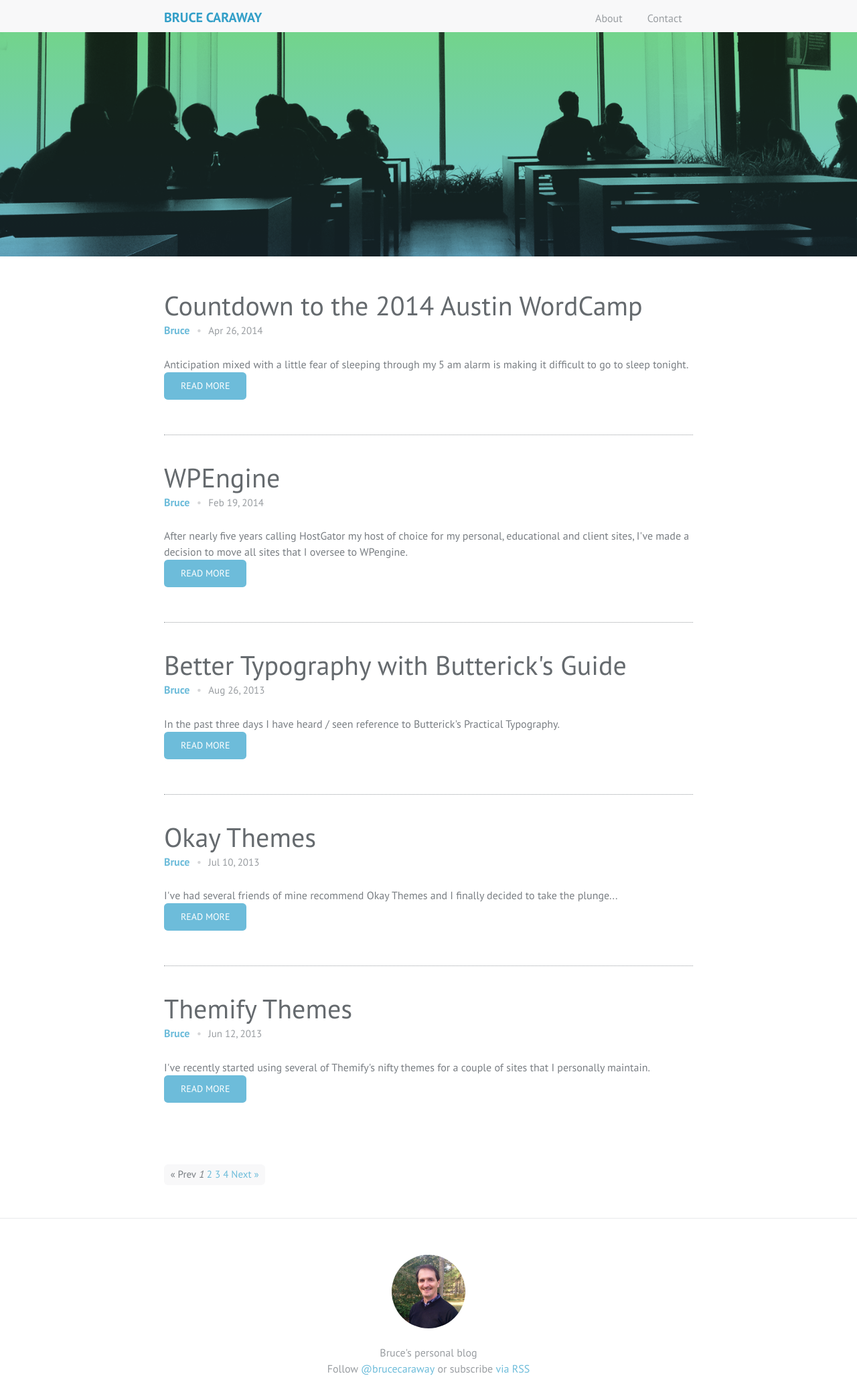
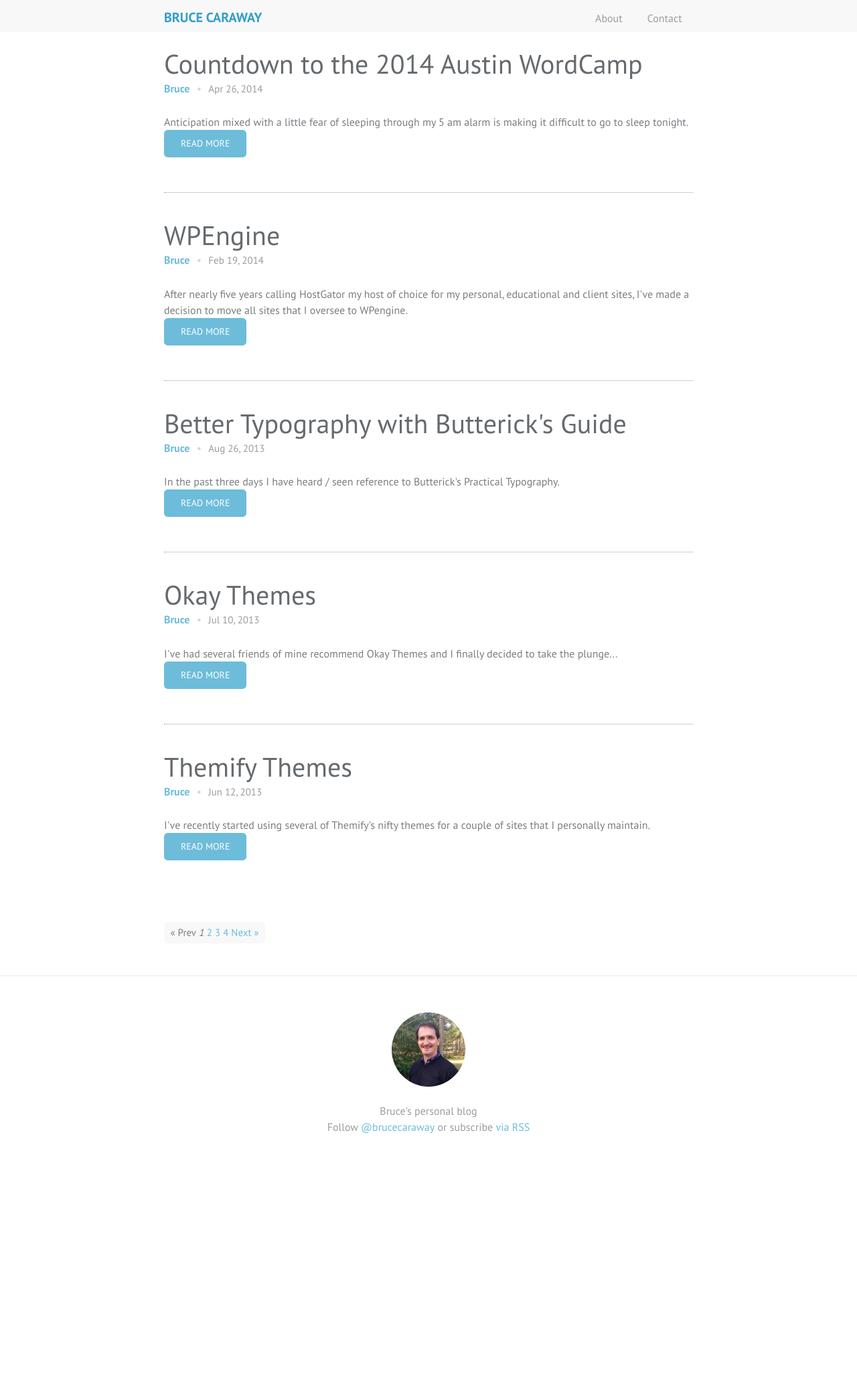
Before and after one commit to BruceCaraway/brucecaraway.github.io, a Jekyll site: the page built from index.html, in a window 1280 px wide. Shown: the whole page at 67% size. Built offline with Jekyll 4.4.1, drawn with Linux system fonts in a browser that asks for light colours; the list of posts is cut into pages by our own code; after the commit the page ends 1721 px from its top, so only the background shows below that.

Commit message:
remove header bg image

```diff
--- a/index.html
+++ b/index.html
@@ -1,7 +1,7 @@
 ---
 layout: default
 ---
-<div class="hero is-hidden-mobile"></div>
+<div class="is-hidden-mobile"></div>
 <div class="grid">
   <div class="grid__col--12">
     <ul class="post">
```
